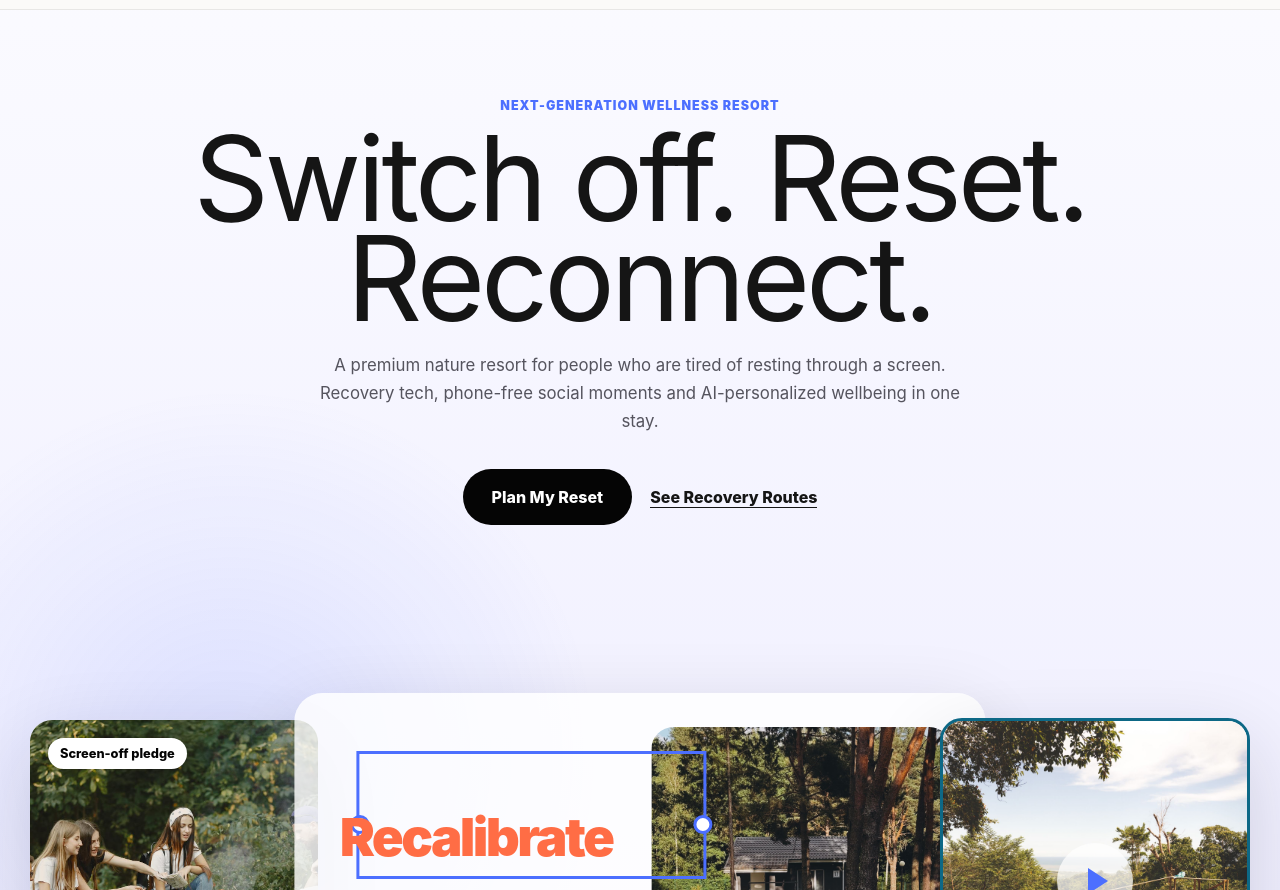
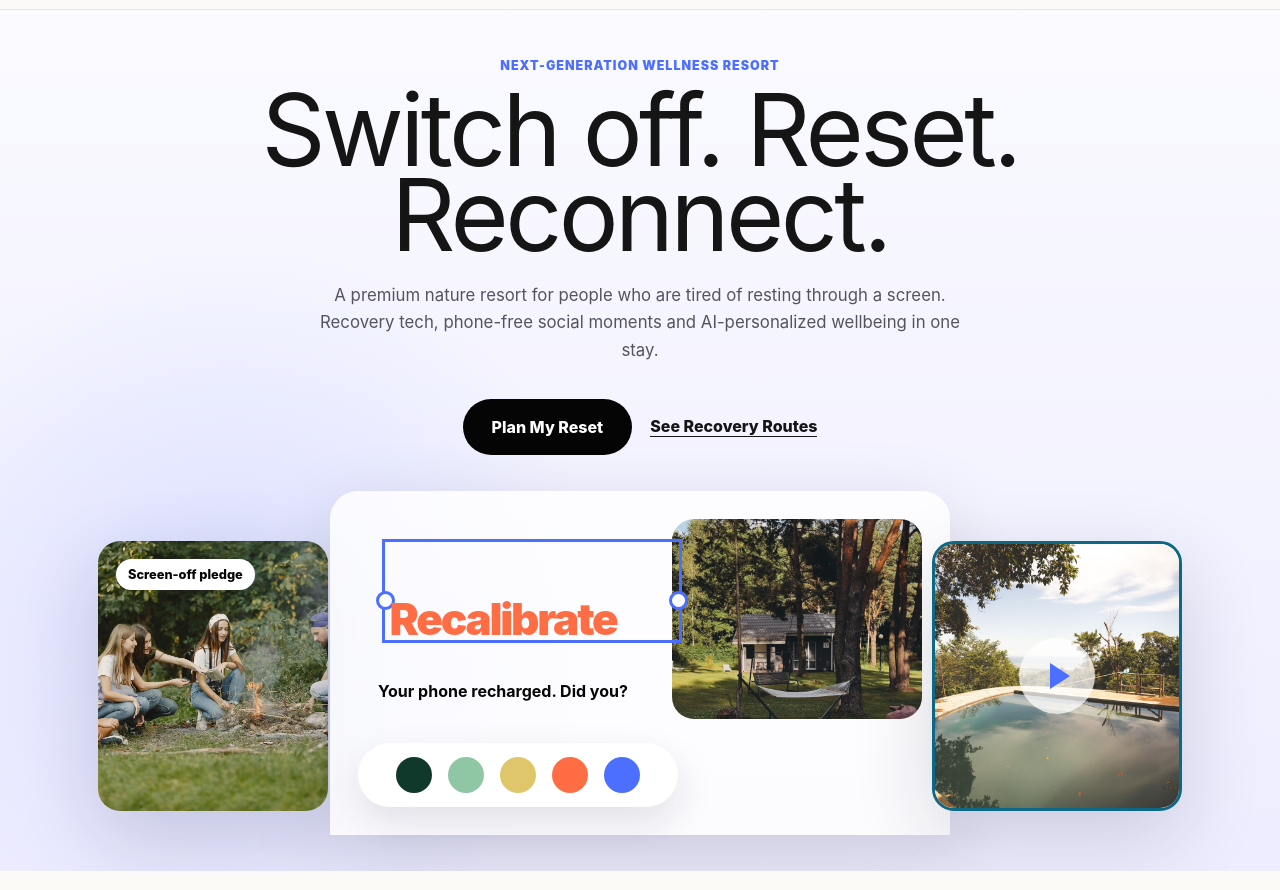
Before and after one commit to huihooj/Recalibrate, a website: page index.html in a window 1280 px wide. Shown: the part 62-952 px from the top of the page. Drawn offline with nearby package versions, Linux system fonts and the light colour scheme.

Commit message:
Fix Wix-style landing layout bugs

```diff
--- a/index.html
+++ b/index.html
@@ -146,11 +146,10 @@
             <span>Cinema</span>
             <span>Photobooth</span>
           </div>
-          <div class="outline-box" aria-hidden="true"></div>
         </div>
         <div class="section-copy">
           <p class="eyebrow">Customize every detail</p>
-          <h2 id="customize-title">Keep the stay curated, not complicated.</h2>
+          <h2 id="customize-title">Stay curated, not complicated.</h2>
           <p>
             Guests choose the feel of the weekend: more recovery, more social time,
             more quiet, or a corporate reset. The experience feels personal without
--- a/styles.css
+++ b/styles.css
@@ -23,6 +23,7 @@
 
 html {
   scroll-behavior: smooth;
+  overflow-x: clip;
 }
 
 body {
@@ -31,6 +32,7 @@ body {
   color: var(--ink);
   font-family: Inter, ui-sans-serif, system-ui, -apple-system, BlinkMacSystemFont, "Segoe UI", sans-serif;
   letter-spacing: 0;
+  overflow-x: clip;
 }
 
 img {
@@ -119,9 +121,9 @@ main > section {
 }
 
 .hero {
-  min-height: 100vh;
+  min-height: 96vh;
   overflow: hidden;
-  padding: 160px 0 0;
+  padding: 120px 0 36px;
   background:
     radial-gradient(circle at 18% 72%, rgba(76, 111, 255, 0.14), transparent 23rem),
     linear-gradient(180deg, #fbfbff 0%, var(--lavender) 100%);
@@ -151,8 +153,10 @@ p {
 }
 
 h1 {
+  max-width: 780px;
+  margin-inline: auto;
   margin-bottom: 24px;
-  font-size: clamp(4.1rem, 9.2vw, 9.4rem);
+  font-size: clamp(3.8rem, 7.8vw, 7.9rem);
   font-weight: 430;
   line-height: 0.85;
   letter-spacing: -0.035em;
@@ -223,30 +227,30 @@ h3 {
 
 .design-stage {
   position: relative;
-  width: min(1420px, 100%);
-  min-height: 430px;
-  margin: 120px auto 0;
+  width: min(1120px, calc(100% - 48px));
+  min-height: 332px;
+  margin: 48px auto 0;
 }
 
 .editor-card {
   position: absolute;
   left: 50%;
-  bottom: -18px;
-  width: min(735px, 54vw);
-  min-height: 330px;
+  bottom: 0;
+  width: min(620px, 56vw);
+  min-height: 286px;
   transform: translateX(-50%);
   border-radius: 28px 28px 0 0;
   background: rgba(255, 255, 255, 0.82);
   box-shadow: var(--shadow);
-  padding: 34px;
+  padding: 28px;
 }
 
 .selection-box {
   position: absolute;
-  left: 62px;
-  top: 58px;
-  width: 350px;
-  height: 128px;
+  left: 52px;
+  top: 48px;
+  width: 300px;
+  height: 104px;
   border: 3px solid var(--blue);
 }
 
@@ -273,15 +277,15 @@ h3 {
 
 .editor-grid {
   display: grid;
-  grid-template-columns: 1fr 300px;
-  gap: 28px;
+  grid-template-columns: 1fr 250px;
+  gap: 24px;
   align-items: end;
 }
 
 .brand-preview {
   position: relative;
   z-index: 2;
-  min-height: 175px;
+  min-height: 145px;
   display: grid;
   place-items: center;
   text-align: center;
@@ -289,7 +293,7 @@ h3 {
 
 .brand-preview span {
   color: var(--coral);
-  font-size: 3.3rem;
+  font-size: 2.75rem;
   font-weight: 950;
   letter-spacing: -0.05em;
 }
@@ -302,28 +306,28 @@ h3 {
 
 .editor-grid img {
   width: 100%;
-  height: 230px;
+  height: 200px;
   object-fit: cover;
   border-radius: 22px;
 }
 
 .palette {
   grid-column: 1 / -1;
-  width: 360px;
+  width: 320px;
   max-width: 100%;
   display: flex;
   gap: 16px;
   align-items: center;
   justify-content: center;
-  padding: 16px;
+  padding: 14px;
   border-radius: 999px;
   background: white;
   box-shadow: 0 16px 38px rgba(24, 23, 46, 0.12);
 }
 
 .swatch {
-  width: 42px;
-  height: 42px;
+  width: 36px;
+  height: 36px;
   border-radius: 50%;
 }
 
@@ -348,17 +352,17 @@ h3 {
 }
 
 .card-left {
-  left: 30px;
-  bottom: 30px;
-  width: 288px;
-  height: 325px;
+  left: 18px;
+  bottom: 24px;
+  width: 230px;
+  height: 270px;
 }
 
 .card-right {
-  right: 30px;
-  bottom: 32px;
-  width: 310px;
-  height: 325px;
+  right: 18px;
+  bottom: 24px;
+  width: 250px;
+  height: 270px;
   border: 3px solid #0d6886;
 }
 
@@ -457,8 +461,8 @@ h3 {
 .faq-section {
   width: min(1180px, calc(100% - 32px));
   display: grid;
-  grid-template-columns: 0.86fr 1fr;
-  gap: 56px;
+  grid-template-columns: minmax(420px, 0.92fr) minmax(0, 1.08fr);
+  gap: 72px;
   align-items: center;
   margin: 120px auto;
 }
@@ -472,6 +476,20 @@ h3 {
 
 .section-copy {
   max-width: 620px;
+}
+
+.customize-section .section-copy {
+  max-width: 680px;
+}
+
+.customize-section {
+  width: min(1360px, calc(100% - 64px));
+  grid-template-columns: minmax(520px, 0.95fr) minmax(0, 1.05fr);
+}
+
+.customize-section h2 {
+  font-size: clamp(3.4rem, 4.8vw, 5.2rem);
+  line-height: 0.92;
 }
 
 .mockup {
@@ -618,14 +636,6 @@ h3 {
 .floating-toolbar .selected {
   background: var(--black);
   color: white;
-}
-
-.outline-box {
-  position: absolute;
-  inset: 36px 56px auto auto;
-  width: 170px;
-  height: 130px;
-  border: 3px solid var(--blue);
 }
 
 .life-section {
@@ -782,7 +792,8 @@ details p {
   }
 
   .design-stage {
-    min-height: 690px;
+    min-height: 660px;
+    margin-top: 74px;
   }
 
   .editor-card {
@@ -791,18 +802,19 @@ details p {
 
   .card-left {
     left: 32px;
-    bottom: 360px;
+    bottom: 340px;
   }
 
   .card-right {
     right: 32px;
-    bottom: 360px;
+    bottom: 340px;
   }
 
   .planner,
   .feature-section,
   .customize-section,
   .faq-section {
+    width: min(1180px, calc(100% - 32px));
     grid-template-columns: 1fr;
   }
 
@@ -833,7 +845,8 @@ details p {
   }
 
   .hero {
-    padding-top: 116px;
+    min-height: auto;
+    padding: 104px 0 52px;
   }
 
   .hero-actions,
@@ -851,8 +864,8 @@ details p {
   }
 
   .design-stage {
-    min-height: 900px;
-    margin-top: 70px;
+    min-height: auto;
+    margin-top: 54px;
   }
 
   .editor-card,
@@ -932,10 +945,6 @@ details p {
     max-width: 100%;
   }
 
-  .outline-box {
-    display: none;
-  }
-
   .package-grid,
   .steps-grid {
     grid-template-columns: 1fr;
```
